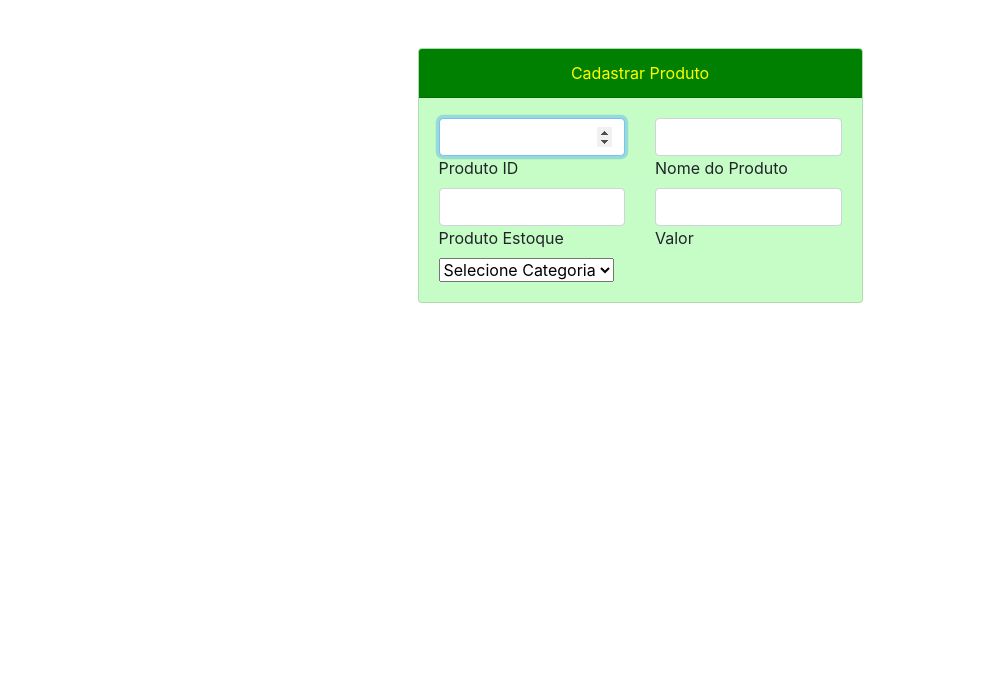
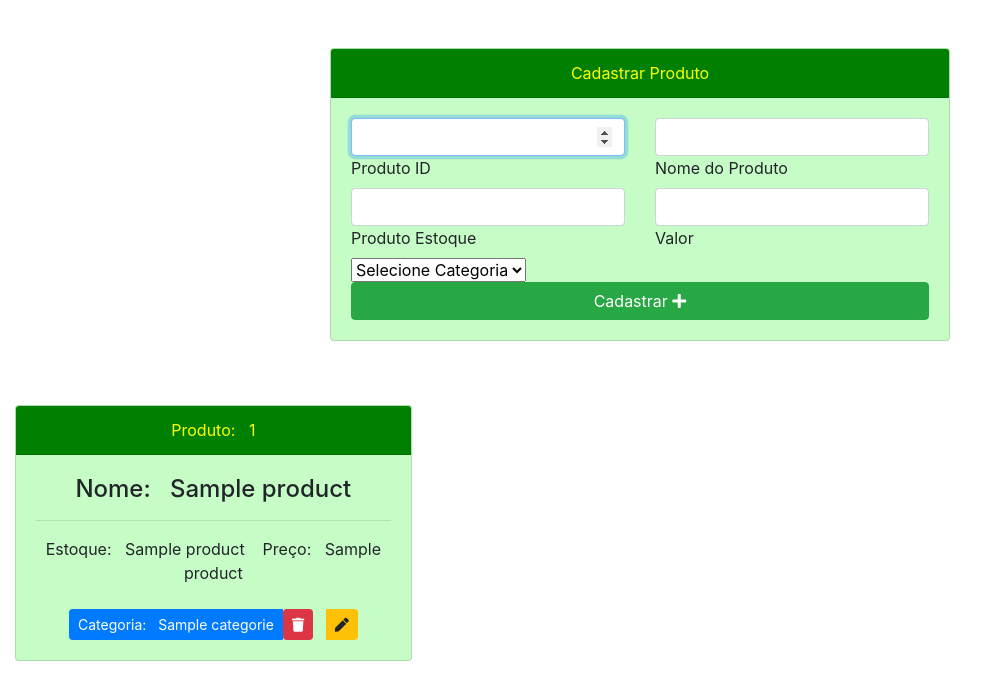
Before and after one commit to Jovinull/Flask-Web, a Flask app: template src/templates/public/index.html in a window 1280 px wide. Shown: the part 56-756 px from the top of the page, without its empty margins (0-998 px from the left). Run offline with Flask 3, Linux system fonts and the light colour scheme; the template is opened without the code that fills it: most values are stand-ins (such as "Sample title", 1, 10 or a date in 2020); some libraries are stand-ins or nearby versions.

Commit message:
Products List

```diff
--- a/src/templates/public/index.html
+++ b/src/templates/public/index.html
@@ -9,14 +9,14 @@
 <main id="main">
     <div class="container">
         <div class="row g-0 justify-content-center">
-            <div class="col-lg-5 d-flex">
+            <div class="col-lg-12 d-flex">
                 <div id="content-main" class="align-self-center mx-auto my-5">
                     <div class="card">
                         <div class="card-header text-center">
                             Cadastrar Produto
                         </div>
                         <div class="card-body">
-                            <div action="/" method="POST" class="p-10">
+                            <form action="/" method="POST" class="px-10">
                                 <div class="md-form row">
                                     <div class="col">
                                         <input type="number" name="code" class="form-control" id="codeInput" required autofocus>
@@ -48,7 +48,13 @@
                                     </select>
                                 </div>
 
-                            </div>
+                                <div class="md-form">
+                                    <button class="btn btn-success btn-block">
+                                        Cadastrar <i class="fas fa-plus"></i>
+                                    </button>
+                                </div>
+
+                            </form>
                         </div>
                     </div>
                 </div>
@@ -57,6 +63,54 @@
     </div>
 </main>
 
+<section id="products">
+    <div class="container-fluid">
+        <div class="row">
+            {% for product in data %}
+                <div class="col-lg-4 d-flex">
+                    <div id="content-products" class="justify-content-center align-self-center mx-auto my-3">
+                        <div class="card text-center">
+                            <div class="card-header">
+                                <span>Produto: </span> &nbsp; {{product.0}}
+                            </div>
+                            <div class="card-body black-text rounded-bottom">
+                                <h4 class="card-title">
+                                    <span>Nome: </span> &nbsp; {{product.1}}
+                                </h4>
+                                <hr class="hr-light">
+                                <p class="card-text black-text mb-4">
+                                    <span>Estoque: </span> &nbsp; {{product.2}} &nbsp;&nbsp;
+                                    <span>Preço: </span> &nbsp; {{product.3}}
+                                </p>
+                                <div class="btn-group" role="group" aria-label="Basic example">
+                                    <button type="button" class="btn btn-primary btn-sm">
+                                        <span>Categoria:</span> &nbsp; {{categories.0.1}}
+                                    </button>
+                                    <form action="/delete/produto/{{product.0}}" method="POST">
+                                        <button type="submit" class="btn btn-danger btn-sm">
+                                            <i class="fas fa-trash"></i>
+                                        </button>
+                                    </form>
+                                    &nbsp; &nbsp;
+                                    <a href="/update/produto/{{product.0}}" type="button" class="btn btn-warning btn-sm">
+                                        <i class="fas fa-pen"></i>
+                                    </a>
+                                </div>
+                            </div>
+                        </div>
+                    </div>
+                </div>
+            {% else %}
+                <div class="col-lg-12 d-flex">
+                    <div id="content-products" class="justify-content-center align-self-center mx-auto my-3 text-center">
+                        <h2>NÃO TEM MAIS PRODUTOS NESTA SEÇÃO</h2>
+                    </div>
+                </div>
+            {% endfor %}
+        </div>
+    </div>
+</section>
+
 {% endblock %}
 
 <!-- Finaliza o bloco 'content' -->
```
Also changed, not shown: src/controllers/controller.py (+7 -2 lines).
